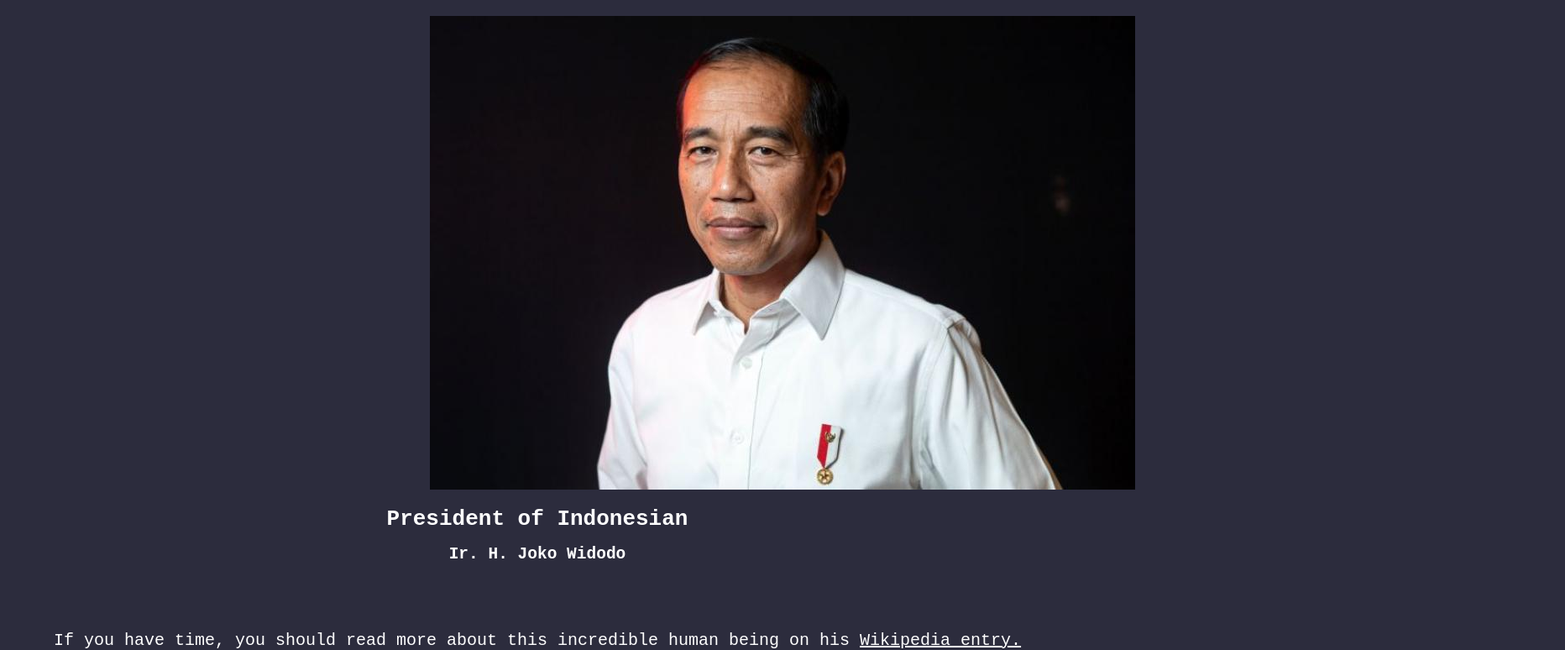
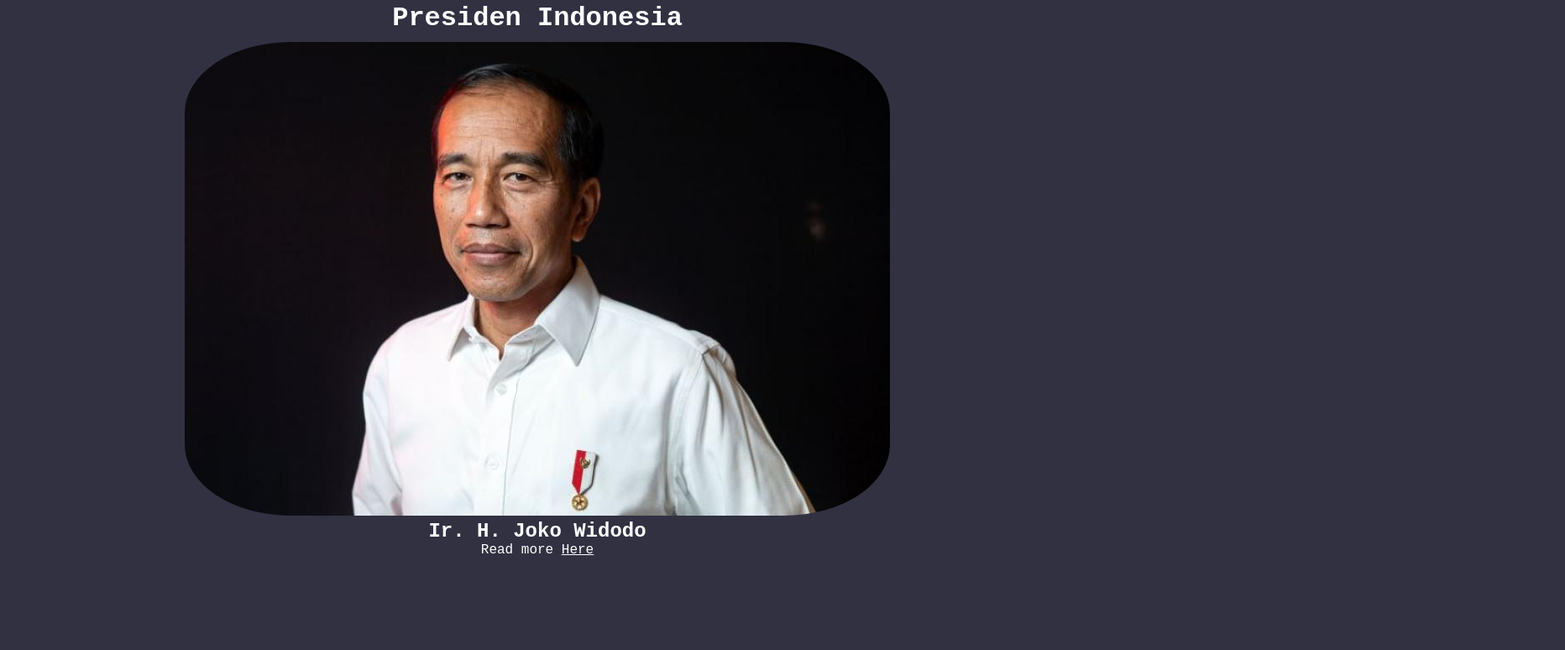
Before and after one commit to andreassebayang/TributePage-FreeCodeCampProject, a plain HTML site: page index.html in a window 1280 px wide. Shown: the part 61-835 px from the top of the page at 84% size, 1864 px wide, since content can reach past the window. After the commit the page ends 800 px from the top, so only its background shows below. Drawn offline with Linux system fonts and the light colour scheme.

Commit message:
Edited Content

```diff
--- a/index.html
+++ b/index.html
@@ -1,27 +1,27 @@
 <!DOCTYPE html>
 <html lang="en">
 <head>
-    <meta charset="UTF-8" />
-    <meta http-equiv="X-UA-Compatible" content="IE=edge" />
-    <meta name="viewport" content="width=device-width, initial-scale=1.0" />
-    <link rel="stylesheet" href="style.css" />
-    <title>Tribute Page Ir. H. Joko Widodo</title>
+  <meta charset="UTF-8">
+  <meta http-equiv="X-UA-Compatible" content="IE=edge">
+  <meta name="viewport" content="width=device-width, initial-scale=1.0">
+  <link rel="stylesheet" href="style.css">
+  <title>Tribute Page | Ir. H. Joko Widodo</title>
 </head>
-  <body id="main">
-    <div class="container">
+<body>
+  <div id="main">
+    <div id="title">
+      <h1>Presiden Indonesia</h1>
+    </div>
     <div id="img-div">
-        <div id="image">
-          <img src="img/President_Indonesia.jpg" alt="Presiden Indonesia" />
+      <img id="image" src="img/President_Indonesia.jpg" alt="President Indonesia">
+      <div id="img-caption">
+        <h2>Ir. H. Joko Widodo</h2>
       </div>
     </div>
-      <div id="title">
-        <h1>President of Indonesian</h1>
-        <h2 id="image-caption">Ir. H. Joko Widodo</h2>
-      </div>
     <div id="tribute-info">
-        If you have time, you should read more about this incredible human being on his
-        <a href="https://en.wikipedia.org/wiki/Joko_Widodo" target="_blank"> Wikipedia entry.</a>
+      <p>Read more <a href="https://www.presidenri.go.id/" id="tribute-link" target="_blank">Here</a></p>
     </div>
   </div>
+
 </body>
 </html>
--- a/style.css
+++ b/style.css
@@ -2,31 +2,37 @@
   padding: 0;
   margin: 0;
 }
-#main {
+body {
   height: 100vh;
   width: 100%;
-  background-color: rgb(44, 44, 61);
+  background-color: rgb(49, 49, 66);
+  font-family: 'Courier New', Courier, monospace;
 }
-.container {
+#main {
+  justify-content: center;
+  text-align: center;
+}
+#title {
+  padding-top: 5%;
+  padding-bottom: 10px;
+}
+h1, h2 {
+  color: #fff;
+}
+#img-div{
+  display: block;
+
+}
+#image {
   justify-content: center;
   align-items: center;
-}
-img {
-  padding-top: 5rem;
-  padding-right: 32rem;
-  padding-left: 32rem;
-  position: relative;
-}
-h1,
-h2,
-a,
-#tribute-info {
-  text-align: center;
-  color: white;
-  font-family: monospace;
-  padding-top: 1rem;
+  height: auto;
+  max-width: 100%;
+  border-radius: 15%;
 }
 #tribute-info {
-  padding-top: 5rem;
-  font-size: 20px;
+  color: #fff;
 }
+#tribute-link {
+  color: #fff;
+}
```
Lines whose indentation alone changed are shown as unchanged.
